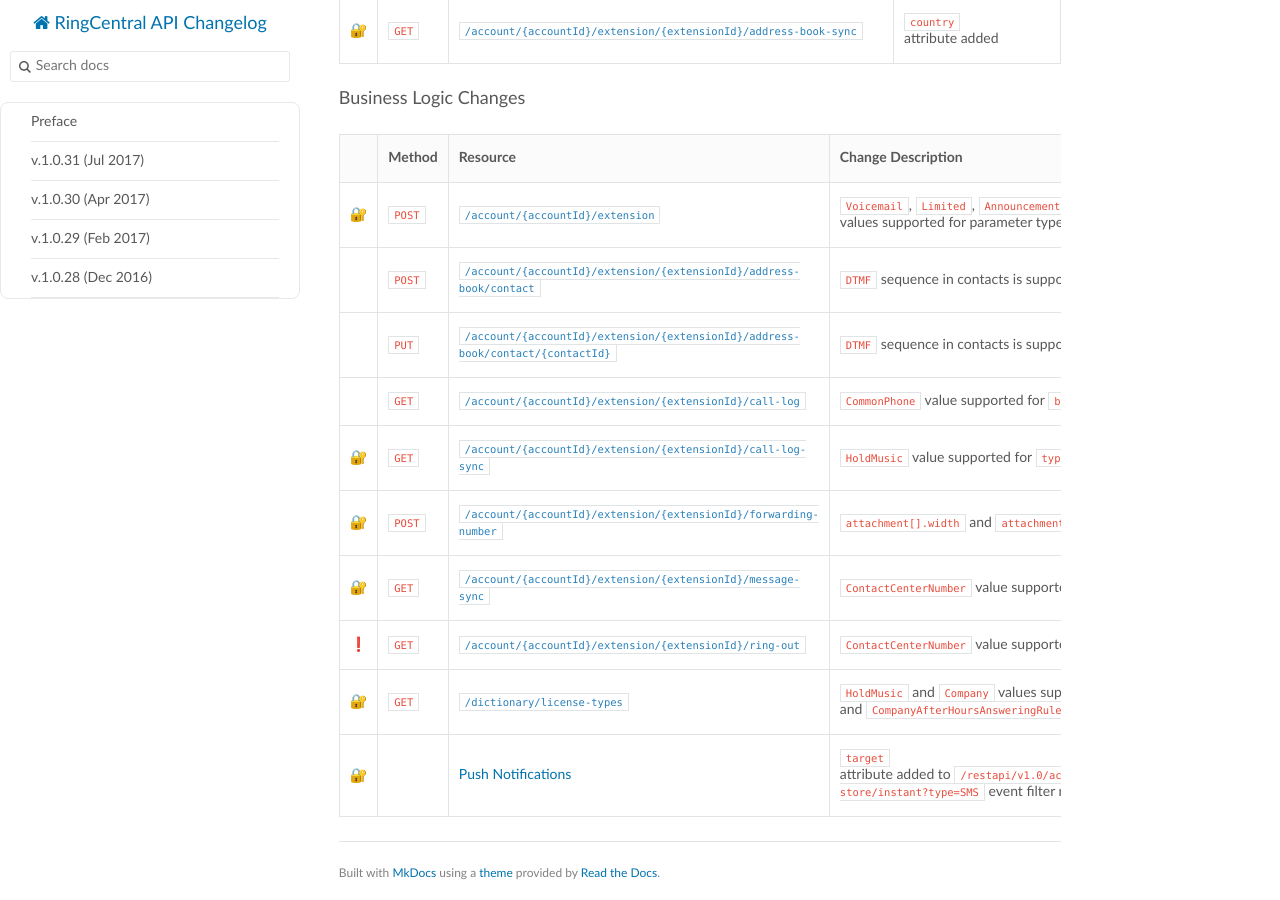
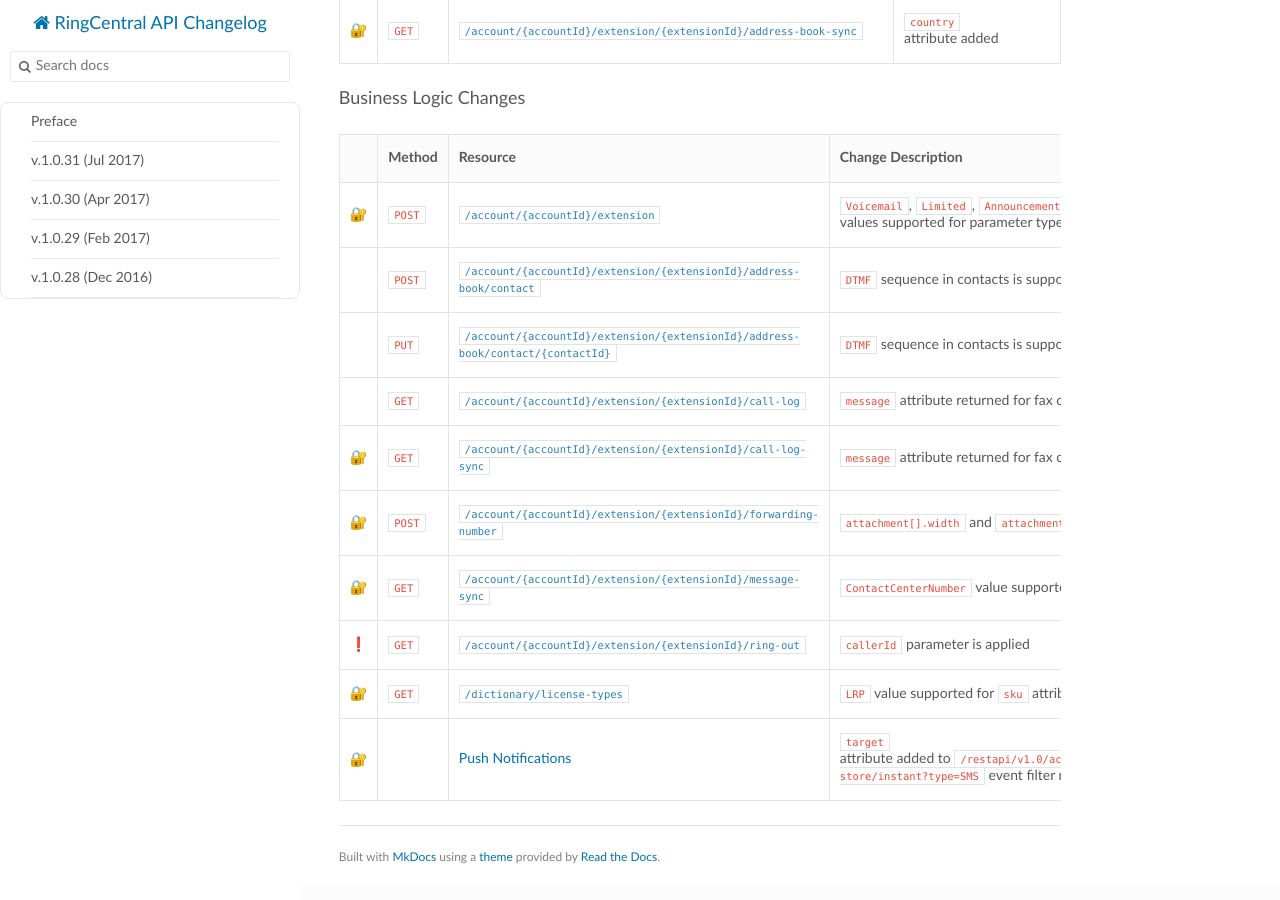
Before and after one commit to ringcentral/ringcentral-api-changelog, an MkDocs documentation site: the page built from docs/1_0_32.md, in a window 1280 px wide and 900 px high, scrolled down 2647 px. Built offline with MkDocs 1.6.1, drawn with Linux system fonts in a browser that asks for light colours; nearby versions of some CDN libraries; old or Windows-style settings are respelled for this version of MkDocs.

Commit message:
Update 1_0_32.md

```diff
--- a/docs/1_0_32.md
+++ b/docs/1_0_32.md
@@ -62,10 +62,10 @@ Basepath for all URLs: `https://platform.ringcentral.com/restapi/v1.0`.
 |&#x1F510;|`POST`|[`/account/{accountId}/extension`](https://developers.ringcentral.com/api-docs/latest/index.html#!#RefCreateExtension)|`Voicemail`, `Limited`, `Announcement`, `ParkLocation` values supported for parameter type|
 |         |`POST`|[`/account/{accountId}/extension/{extensionId}/address-book/contact`](https://developers.ringcentral.com/api-docs/latest/index.html#!#RefCreateContact)|`DTMF` sequence in contacts is supported|
 |         |`PUT` |[`/account/{accountId}/extension/{extensionId}/address-book/contact/{contactId}`](https://developers.ringcentral.com/api-docs/latest/index.html#!#RefModifyContact)|`DTMF` sequence in contacts is supported|
-|         |`GET` |[`/account/{accountId}/extension/{extensionId}/call-log`](https://developers.ringcentral.com/api-docs/latest/index.html#!#RefExtensionCallerId.html)|`CommonPhone` value supported for `byFeature.feature` attribute|
-|&#x1F510; |`GET`|[`/account/{accountId}/extension/{extensionId}/call-log-sync`](https://developers.ringcentral.com/api-docs/latest/index.html#!#RefCreateExtensionCustomGreeting)|`HoldMusic` value supported for `type` attribute|
-|&#x1F510; |`POST` |[`/account/{accountId}/extension/{extensionId}/forwarding-number`](https://developers.ringcentral.com/api-docs/latest/index.html#!#RefGetMessageInfo)|`attachment[].width` and `attachment[].height` attributes added for MMS|
+|         |`GET` |[`/account/{accountId}/extension/{extensionId}/call-log`](https://developers.ringcentral.com/api-docs/latest/index.html#!#RefGetUserCallLog)|`message` attribute returned for fax calls|
+|&#x1F510; |`GET`|[`/account/{accountId}/extension/{extensionId}/call-log-sync`](https://developers.ringcentral.com/api-docs/latest/index.html#!#RefMakeUserCallLogSync)|`message` attribute returned for fax calls|
+|&#x1F510; |`POST` |[`/account/{accountId}/extension/{extensionId}/forwarding-number`](https://developers.ringcentral.com/api-docs/latest/index.html#!#RefGetExtensionForwardingNumberList)|`attachment[].width` and `attachment[].height` attributes added for MMS|
 |&#x1F510; |`GET` |[`/account/{accountId}/extension/{extensionId}/message-sync`](https://developers.ringcentral.com/api-docs/latest/index.html#!#RefGetAccountPhoneNumbers)|`ContactCenterNumber` value supported for attribute `usageType`|
-|&#x2757; |`GET` |[`/account/{accountId}/extension/{extensionId}/ring-out`](https://developers.ringcentral.com/api-docs/latest/index.html#!#RefGetExtensionPhoneNumbers)|`ContactCenterNumber` value supported for attribute `usageType`|
-|&#x1F510;|`GET` |[`/dictionary/license-types`](https://developers.ringcentral.com/api-docs/latest/index.html#!#RefGetDictionaryGreetingList)|`HoldMusic` and `Company` values supported for `type` attribute; `CompanyAnsweringRule` and `CompanyAfterHoursAnsweringRule` for `usageType` attribute|
+|&#x2757; |`GET` |[`/account/{accountId}/extension/{extensionId}/ring-out`](https://developers.ringcentral.com/api-docs/latest/index.html#!#RefGetExtensionPhoneNumbers)|`callerId` parameter is applied|
+|&#x1F510;|`GET` |[`/dictionary/license-types`](https://developers.ringcentral.com/api-docs/latest/index.html#!#RefGetLicenseTypes)|`LRP` value supported for `sku` attribute |
 |&#x1F510;|      |[Push Notifications](https://developers.ringcentral.com/api-docs/latest/index.html#!#RefGetInstantMessageEvent)| `target` attribute added to `/restapi/v1.0/account/{accountId}/extension/{extensionId}/message-store/instant?type=SMS` event filter notification payload|
```
